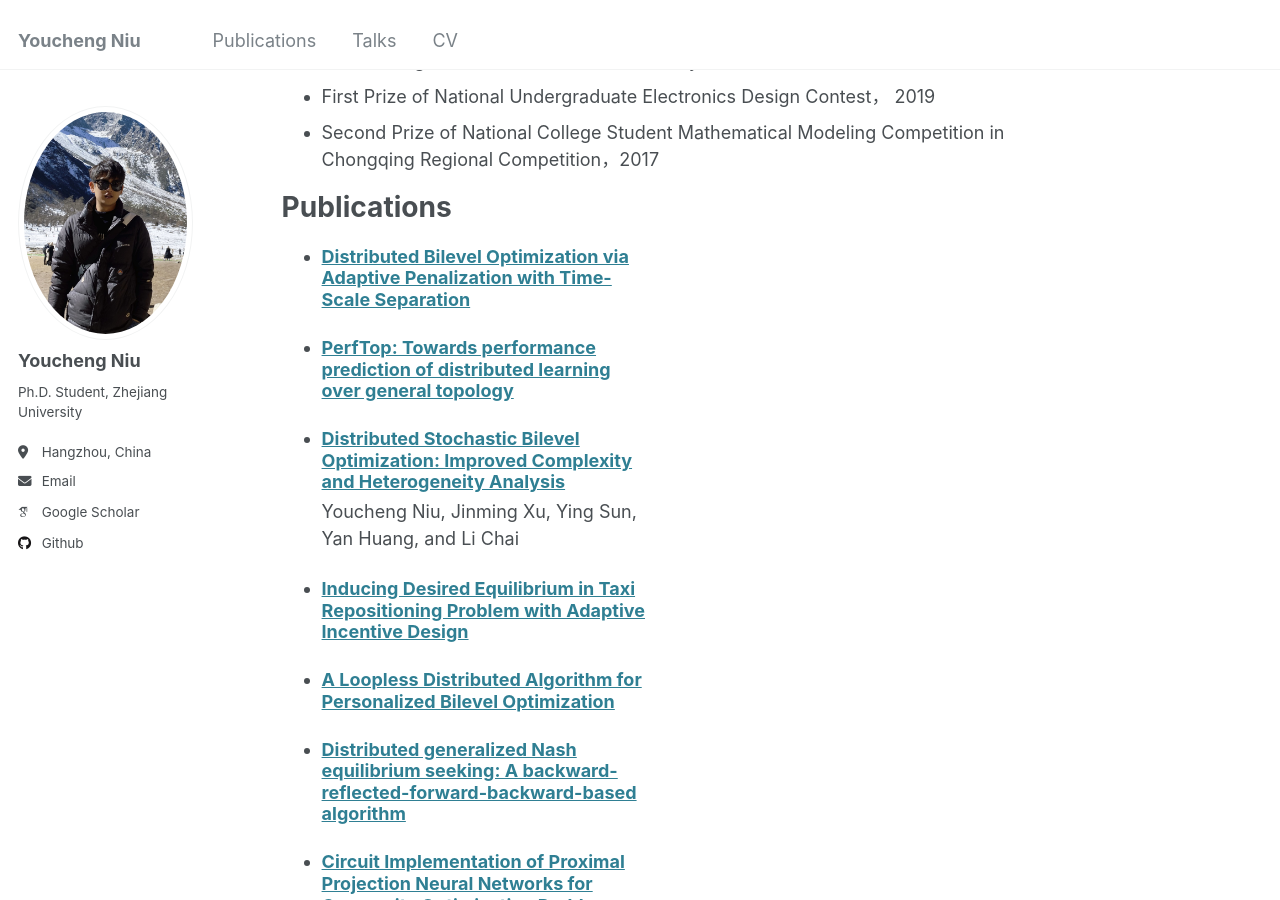
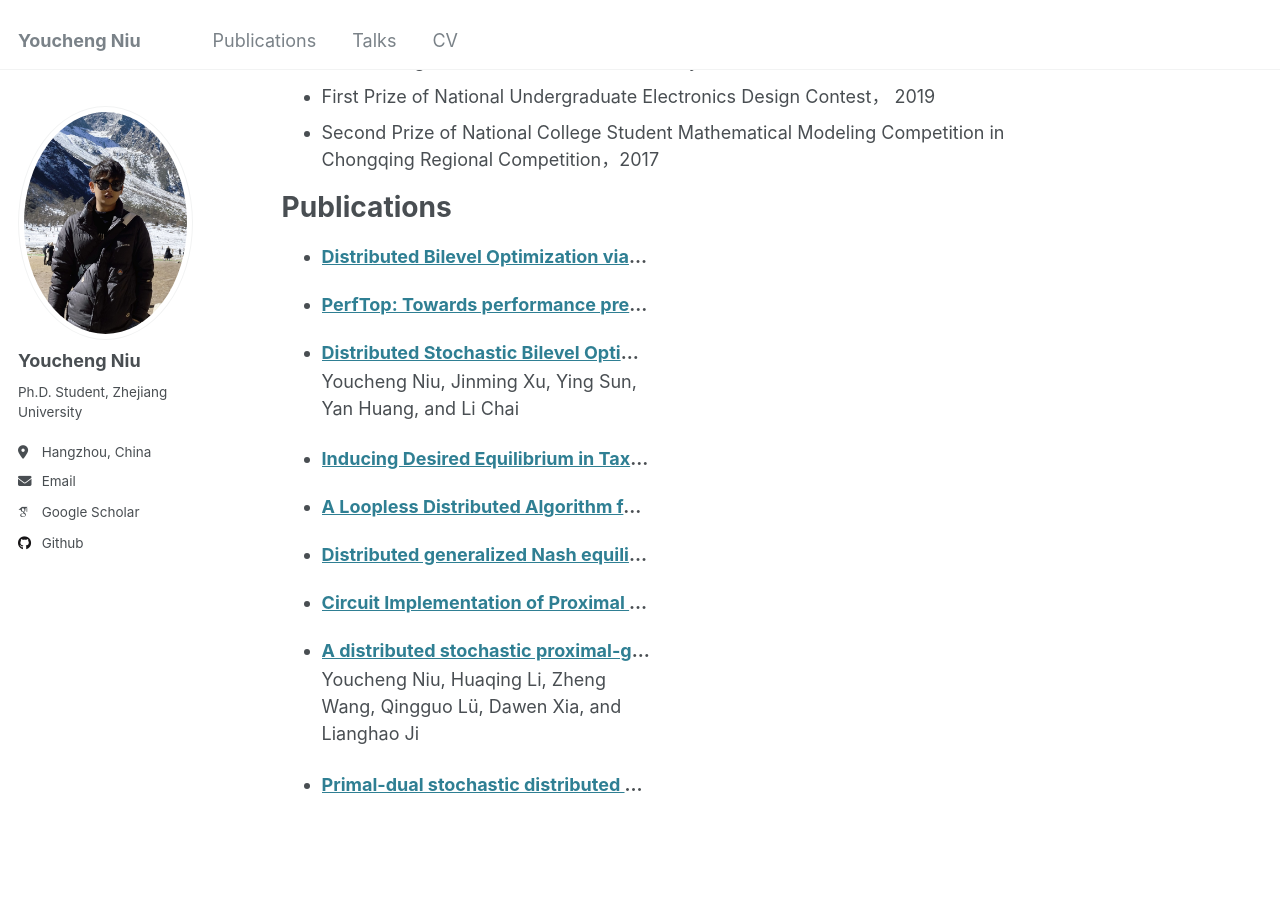
Before and after one commit to ycniu666/ycniu666.github.io, a Jekyll site: the page built from _pages/about.md, in a window 1280 px wide and 900 px high, scrolled down 615 px. Built offline with Jekyll 4.4.1, drawn with Linux system fonts in a browser that asks for light colours; some web fonts are replaced.

Commit message:
Update archive-single-cv.html

```diff
--- a/_includes/archive-single-cv.html
+++ b/_includes/archive-single-cv.html
@@ -26,7 +26,7 @@
           alt="">
       </div>
     {% endif %}
-    <h3 class="archive__item-title" itemprop="headline">
+    <h3 class="archive__item-title" itemprop="headline" style="max-width: 400px; white-space: nowrap; overflow: hidden; text-overflow: ellipsis;">
       {% if post.link %}
         <a href="{{ post.link }}">{{ title }}</a> <a href="{{ base_path }}{{ post.url }}" rel="permalink"><i class="fa fa-link" aria-hidden="true" title="permalink"></i><span class="sr-only">Permalink</span></a>
       {% else %}
```
